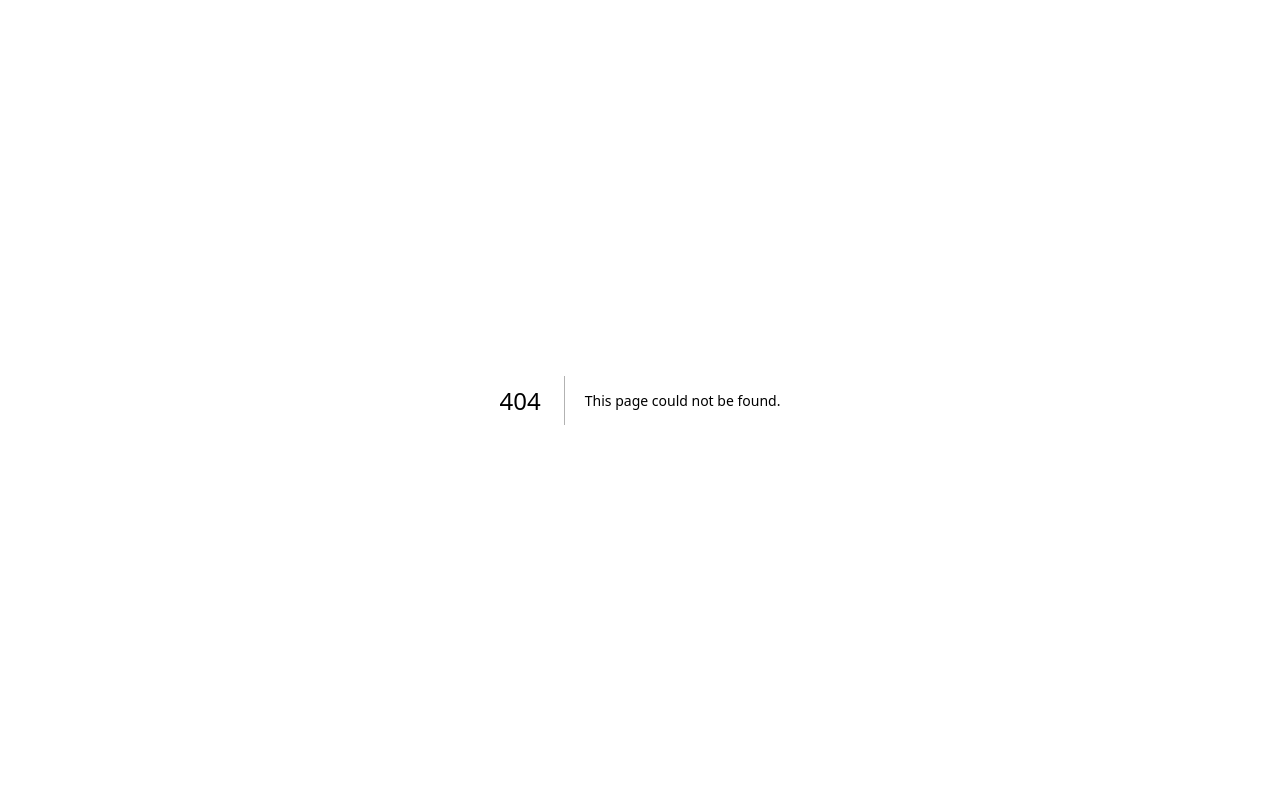
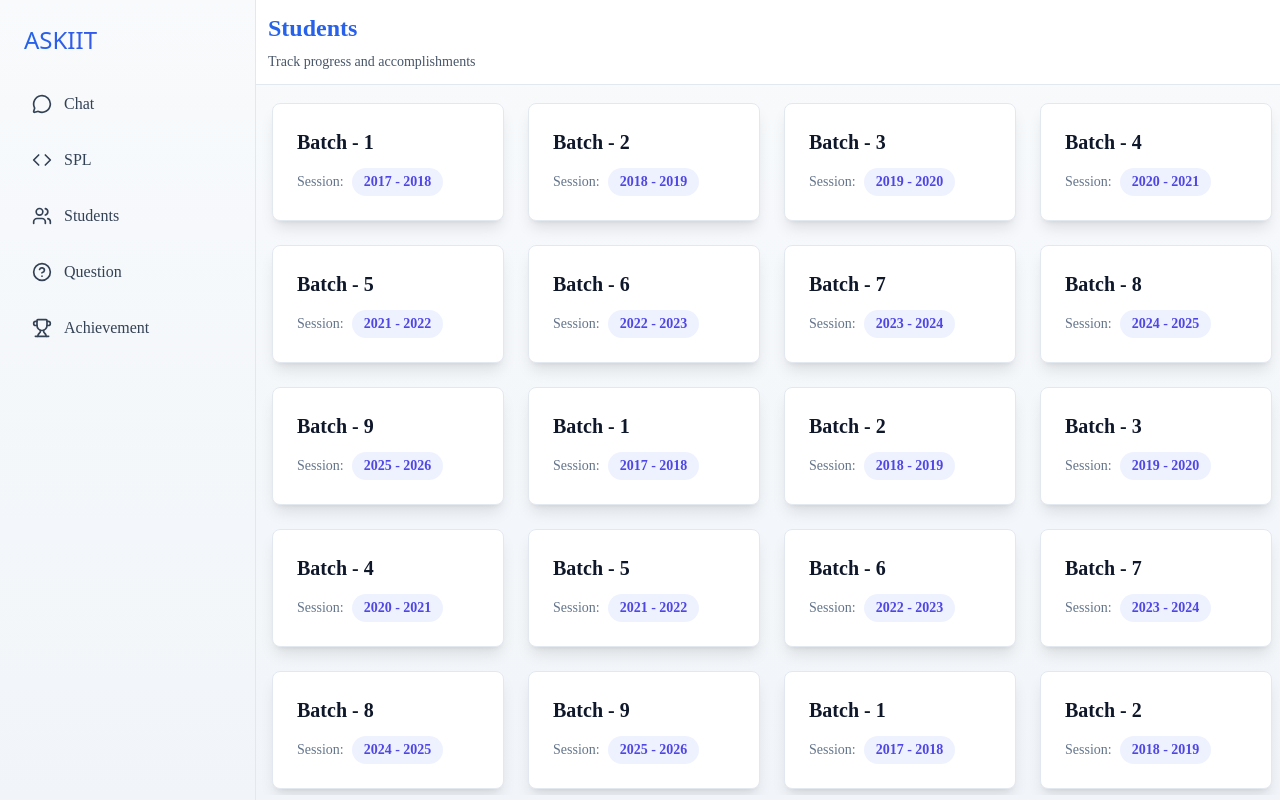
Before and after one commit to archmage-24/askiit, a Next.js app in the folder client/: page /students in a window 1280 px wide. Before the commit this address had no page. Built offline with nearby package versions, Linux system fonts and the light colour scheme; a web font is replaced by a local one.

Commit message:
feat: add students page

```diff
--- /dev/null
+++ b/client/src/app/students/layout.tsx
@@ -0,0 +1,29 @@
+import { Sidebar } from "@/components/Sidebar";
+import React from "react";
+
+interface LayoutProps {
+  children: React.ReactNode;
+}
+
+const Layout: React.FC<LayoutProps> = ({ children }) => {
+  return (
+    <div className="min-h-screen bg-gradient-to-b from-slate-50 to-slate-100">
+      <div className="flex">
+        <Sidebar />
+
+        {/* Main content area */}
+        <main className="flex-1">
+          {/* Header */}
+          <header className="bg-white border-b border-slate-200 p-3 fixed top-0 left-64 right-0">
+            <h1 className="text-2xl font-bold font-sans text-slate-800 bg-gradient-to-r from-blue-600 to-indigo-600 bg-clip-text text-transparent">Students</h1>
+            <p className="text-sm text-slate-600 mt-2">Track progress and accomplishments</p>
+          </header>
+          {/* Page Content */}
+          {children}
+        </main>
+      </div>
+    </div>
+  );
+};
+
+export default Layout;
--- /dev/null
+++ b/client/src/app/students/page.tsx
@@ -0,0 +1,67 @@
+import { BatchCard } from "@/components/BatchCard";
+
+const Page = () => {
+  const batchData = [
+    { batchName: "1", session: "2017 - 2018" },
+    { batchName: "2", session: "2018 - 2019" },
+    { batchName: "3", session: "2019 - 2020" },
+    { batchName: "4", session: "2020 - 2021" },
+    { batchName: "5", session: "2021 - 2022" },
+    { batchName: "6", session: "2022 - 2023" },
+    { batchName: "7", session: "2023 - 2024" },
+    { batchName: "8", session: "2024 - 2025" },
+    { batchName: "9", session: "2025 - 2026" },
+    { batchName: "1", session: "2017 - 2018" },
+    { batchName: "2", session: "2018 - 2019" },
+    { batchName: "3", session: "2019 - 2020" },
+    { batchName: "4", session: "2020 - 2021" },
+    { batchName: "5", session: "2021 - 2022" },
+    { batchName: "6", session: "2022 - 2023" },
+    { batchName: "7", session: "2023 - 2024" },
+    { batchName: "8", session: "2024 - 2025" },
+    { batchName: "9", session: "2025 - 2026" },
+    { batchName: "1", session: "2017 - 2018" },
+    { batchName: "2", session: "2018 - 2019" },
+    { batchName: "3", session: "2019 - 2020" },
+    { batchName: "4", session: "2020 - 2021" },
+    { batchName: "5", session: "2021 - 2022" },
+    { batchName: "6", session: "2022 - 2023" },
+    { batchName: "7", session: "2023 - 2024" },
+    { batchName: "8", session: "2024 - 2025" },
+    { batchName: "9", session: "2025 - 2026" },
+    { batchName: "1", session: "2017 - 2018" },
+    { batchName: "2", session: "2018 - 2019" },
+    { batchName: "3", session: "2019 - 2020" },
+    { batchName: "4", session: "2020 - 2021" },
+    { batchName: "5", session: "2021 - 2022" },
+    { batchName: "6", session: "2022 - 2023" },
+    { batchName: "7", session: "2023 - 2024" },
+    { batchName: "8", session: "2024 - 2025" },
+    { batchName: "9", session: "2025 - 2026" },
+    { batchName: "1", session: "2017 - 2018" },
+    { batchName: "2", session: "2018 - 2019" },
+    { batchName: "3", session: "2019 - 2020" },
+    { batchName: "4", session: "2020 - 2021" },
+    { batchName: "5", session: "2021 - 2022" },
+    { batchName: "6", session: "2022 - 2023" },
+    { batchName: "7", session: "2023 - 2024" },
+    { batchName: "8", session: "2024 - 2025" },
+    { batchName: "9", session: "2025 - 2026" },
+  ];
+
+  return (
+    <div className="mt-[95px] px-4 py-2 h-[calc(100vh-100px)] overflow-y-auto pr-2 scrollable-hidden">
+      <div className="grid grid-cols-1 sm:grid-cols-2 lg:grid-cols-3 xl:grid-cols-4 gap-6">
+        {batchData.map((batch, index) => (
+          <BatchCard
+            key={index}
+            batchName={batch.batchName}
+            session={batch.session}
+          />
+        ))}
+      </div>
+    </div>
+  );
+};
+
+export default Page;
--- /dev/null
+++ b/client/src/components/BatchCard.tsx
@@ -0,0 +1,27 @@
+import Link from "next/link";
+
+interface BatchCardProps {
+  batchName: string;
+  session: string;
+}
+
+export const BatchCard = ({ batchName, session }: BatchCardProps) => {
+  return (
+    <Link href={`/students/${batchName}`}>
+      <div className="bg-white rounded-lg p-6 shadow-lg hover:shadow-xl transition-all duration-300 border border-slate-200 group hover:-translate-y-1 hover:scale-105 transition-all duration-300 ease-in-out relative overflow-hidden">
+        <div className="space-y-3">
+          <h3 className="text-xl font-semibold text-slate-900 group-hover:text-blue-600 transition-colors duration-200">
+            Batch - {batchName}
+          </h3>
+          <div className="flex items-center gap-2">
+            <span className="text-sm text-slate-500 font-medium">Session:</span>
+            <span className="text-sm font-semibold text-indigo-600 bg-indigo-50 px-3 py-1 rounded-full">
+              {session}
+            </span>
+          </div>
+        </div>
+        <div className="absolute inset-0 rounded-xl bg-gradient-to-r from-blue-600 to-indigo-600 opacity-0 group-hover:opacity-5 transition-opacity duration-300 pointer-events-none"></div>
+      </div>
+    </Link>
+  );
+};
```
